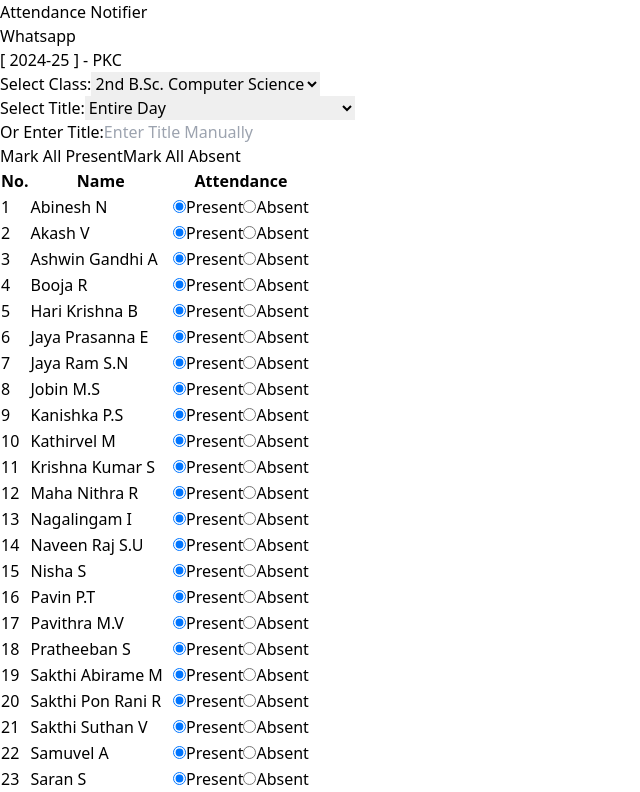
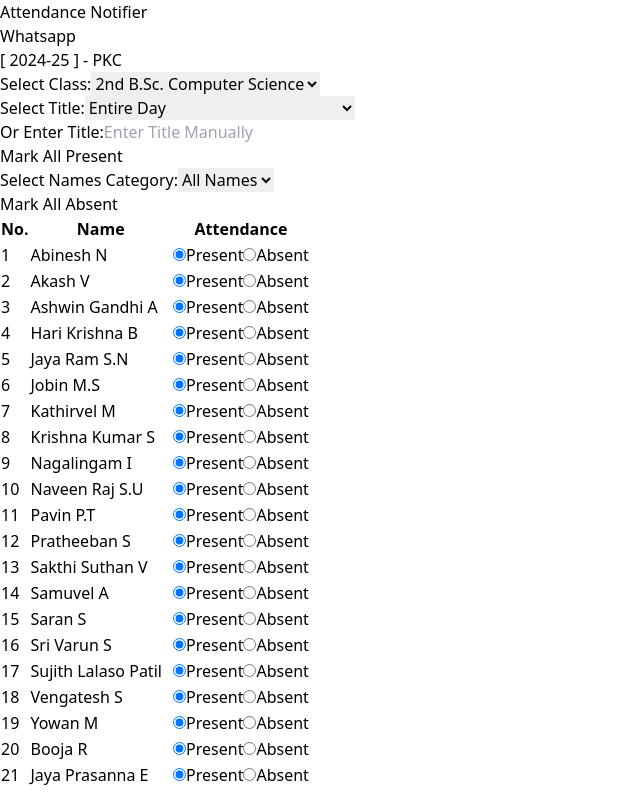
Before and after one commit to cspkcsf2009/attendance-whatsapp-notifier, a React (Vite) app: page / in a window 1280 px wide. Shown: the top 792 px of the page, without its empty margins (0-640 px from the left). Built offline with nearby package versions, Linux system fonts and the light colour scheme.

Commit message:
Select Names Category Added

```diff
--- a/src/components/AttendanceTable.jsx
+++ b/src/components/AttendanceTable.jsx
@@ -1,8 +1,8 @@
 import { useMemo } from 'react';
 import PropTypes from 'prop-types';
 
-const AttendanceTable = ({ initialNames, attendance, handleStatusChange }) => {
-    // Define the AttendanceRow component inside AttendanceTable
+const AttendanceTable = ({ allNames, attendance, handleStatusChange }) => {
+    // AttendanceRow function within AttendanceTable
     const AttendanceRow = ({ index, name, status }) => (
         <tr
             className={`transition-colors duration-300 ease-in-out hover:bg-gray-100 ${index % 2 === 0 ? 'bg-gray-50' : 'bg-white'}`}
@@ -38,6 +38,7 @@ const AttendanceTable = ({ initialNames, attendance, handleStatusChange }) => {
         </tr>
     );
 
+    // Prop types for AttendanceRow
     AttendanceRow.propTypes = {
         index: PropTypes.number.isRequired,
         name: PropTypes.string.isRequired,
@@ -45,17 +46,18 @@ const AttendanceTable = ({ initialNames, attendance, handleStatusChange }) => {
         handleStatusChange: PropTypes.func.isRequired,
     };
 
+    // Memoize AttendanceRow rendering
     const memoizedAttendanceRows = useMemo(() => (
-        initialNames.map((name, index) => (
+        allNames.map((name, index) => (
             <AttendanceRow
                 key={name}
                 index={index}
                 name={name}
-                status={attendance[name]}
+                status={attendance[name] || 'Absent'} // Default to 'Absent' if status is undefined
                 handleStatusChange={handleStatusChange}
             />
         ))
-    ), [initialNames, attendance, handleStatusChange]);
+    ), [allNames, attendance, handleStatusChange]);
 
     return (
         <table className="w-full divide-y divide-gray-300 mb-6 bg-white shadow-sm rounded-lg">
@@ -74,7 +76,7 @@ const AttendanceTable = ({ initialNames, attendance, handleStatusChange }) => {
 };
 
 AttendanceTable.propTypes = {
-    initialNames: PropTypes.arrayOf(PropTypes.string).isRequired,
+    allNames: PropTypes.arrayOf(PropTypes.string).isRequired,
     attendance: PropTypes.objectOf(PropTypes.string).isRequired,
     handleStatusChange: PropTypes.func.isRequired,
 };
--- a/src/components/ClassAndSubjectSelector.jsx
+++ b/src/components/ClassAndSubjectSelector.jsx
@@ -30,7 +30,7 @@ const ClassAndSubjectSelector = ({
     }, [manualSubject, selectedSubject, setSelectedSubject, subjects]);
 
     return (
-        <div className="flex flex-col sm:flex-row justify-between gap-4 mb-4 w-full p-6 rounded-lg border-2">
+        <div className="flex flex-col sm:flex-row justify-between gap-4 mb-4 w-full p-6 rounded-lg border-2 text-center">
             <div className="flex flex-col sm:flex-row gap-4 w-full">
                 <div className="flex-1">
                     <div className="flex flex-col sm:flex-row sm:justify-center sm:items-center space-y-2 sm:space-y-0 sm:space-x-4 w-full bg-white rounded-lg">
--- a/src/components/Home.jsx
+++ b/src/components/Home.jsx
@@ -1,51 +1,54 @@
-import { useState, useCallback } from 'react';
+import { useState, useCallback, useEffect } from 'react';
 import ClassAndSubjectSelector from './ClassAndSubjectSelector';
-import AttendanceTable from './AttendanceTable'; // Import the modified AttendanceTable component
+import AttendanceTable from './AttendanceTable';
 import SummarySection from './SummarySection';
 import WhatsAppButton from './WhatsAppButton';
 import DocxButton from './DocxButton';
-import MarkAllButtons from './MarkAllButtons'; // Import the new component
-
-const initialNames = [
-    "Abinesh N", "Akash V", "Ashwin Gandhi A", "Booja R", "Hari Krishna B", "Jaya Prasanna E", "Jaya Ram S.N", "Jobin M.S", "Kanishka P.S", "Kathirvel M", "Krishna Kumar S", "Maha Nithra R", "Nagalingam I", "Naveen Raj S.U", "Nisha S", "Pavin P.T", "Pavithra M.V", "Pratheeban S", "Sakthi Abirame M", "Sakthi Pon Rani R", "Sakthi Suthan V", "Samuvel A", "Saran S", "Segi S", "Senegadharshini K", "Sree Devi M", "Sri Varun S", "Sujith Lalaso Patil", "Vengatesh S", "Yowan M"
-];
+import MarkAllButtons from './MarkAllButtons';
+import { allNames, boysNames, girlsNames, folks } from './Names';
 
 const subjects = ['Entire Day', 'Tamil', 'English', 'PROGRAMMING in C++', 'Practical - PROGRAMMING in C++', 'Introduction to Data Science', 'Practical - PHP PROGRAMMING', 'Environmental Studies', 'FSD B18 Novitech'];
-
-// 30 Days FSD B18 Novitech - 31.07.2024
-
 const classes = ['2nd B.Sc. Computer Science', '3rd B.Sc. Computer Science', '1st B.Sc. Computer Science'];
 
 const Home = () => {
+    const [selectedGroup, setSelectedGroup] = useState('All');
     const [selectedClass, setSelectedClass] = useState(classes[0]);
     const [selectedSubject, setSelectedSubject] = useState(subjects[0]);
-    const [isManualSubject, setIsManualSubject] = useState(false); // Track if subject is entered manually
-    const [attendance, setAttendance] = useState(
-        initialNames.reduce((acc, name) => ({ ...acc, [name]: 'Present' }), {})
-    );
+    const [isManualSubject, setIsManualSubject] = useState(false);
+    const [attendance, setAttendance] = useState({});
     const [isSubmitClicked, setIsSubmitClicked] = useState(false);
     const [result, setResult] = useState({ present: [], absent: [] });
     const [showPresent, setShowPresent] = useState(false);
     const [showAbsent, setShowAbsent] = useState(false);
 
+    const getSelectedNames = useCallback(() => {
+        if (selectedGroup === 'Boys') return boysNames;
+        if (selectedGroup === 'Girls') return girlsNames;
+        if (selectedGroup === 'Folks') return folks;
+        return allNames;
+    }, [selectedGroup]);
+
+    useEffect(() => {
+        const names = getSelectedNames();
+        setAttendance(names.reduce((acc, name) => ({ ...acc, [name]: 'Present' }), {}));
+    }, [getSelectedNames]); // Only dependency is getSelectedNames
+
     const handleStatusChange = useCallback((name, status) => {
-        setAttendance((prevAttendance) => ({
+        setAttendance(prevAttendance => ({
             ...prevAttendance,
             [name]: status
         }));
     }, []);
 
     const handleSubmit = useCallback(() => {
-        // Capture the original order of names based on the keys in the attendance object
-        const originalOrder = Object.keys(attendance);
+        const names = getSelectedNames();
+        const originalOrder = names;
 
-        // Create a map to store the index of each name in the originalOrder array
         const indexMap = originalOrder.reduce((map, name, index) => {
-            map[name] = index + 1; // Adding 1 to make indices start from 1
+            map[name] = index + 1;
             return map;
         }, {});
 
-        // Create arrays for present and absent with the correct index and rollNo
         const presentWithIndex = originalOrder
             .filter(name => attendance[name] === 'Present')
             .map(name => ({ name, index: indexMap[name], rollNo: indexMap[name].toString(), attendanceStatus: 'Present' }));
@@ -53,27 +56,22 @@ const Home = () => {
             .filter(name => attendance[name] === 'Absent')
             .map(name => ({ name, index: indexMap[name], rollNo: indexMap[name].toString(), attendanceStatus: 'Absent' }));
 
-        // Combine present and absent arrays
         const combinedWithIndex = [...presentWithIndex, ...absentWithIndex];
 
-        // Sort combined array by index
         const sorted = combinedWithIndex.sort((a, b) => a.index - b.index);
 
-        // Set result with sorted names and handle empty arrays
         setResult({
             present: sorted.filter(item => attendance[item.name] === 'Present') || [],
             absent: sorted.filter(item => attendance[item.name] === 'Absent') || [],
         });
         setIsSubmitClicked(true);
-
-        // Log the final combined and sorted array
-        // console.log('Sorted Combined Names with Index:', sorted);
-    }, [attendance]);
+    }, [attendance, getSelectedNames]); // Added getSelectedNames to dependencies
 
     const handleMarkAllPresent = () => {
-        setAttendance((prevAttendance) => {
+        setAttendance(prevAttendance => {
+            const names = getSelectedNames();
             const newAttendance = { ...prevAttendance };
-            initialNames.forEach(name => {
+            names.forEach(name => {
                 newAttendance[name] = 'Present';
             });
             return newAttendance;
@@ -81,9 +79,10 @@ const Home = () => {
     };
 
     const handleMarkAllAbsent = () => {
-        setAttendance((prevAttendance) => {
+        setAttendance(prevAttendance => {
+            const names = getSelectedNames();
             const newAttendance = { ...prevAttendance };
-            initialNames.forEach(name => {
+            names.forEach(name => {
                 newAttendance[name] = 'Absent';
             });
             return newAttendance;
@@ -111,11 +110,13 @@ const Home = () => {
                         subjects={subjects}
                     />
                     <MarkAllButtons
+                        selectedGroup={selectedGroup}
+                        setSelectedGroup={setSelectedGroup}
                         handleMarkAllPresent={handleMarkAllPresent}
                         handleMarkAllAbsent={handleMarkAllAbsent}
                     />
                     <AttendanceTable
-                        initialNames={initialNames}
+                        allNames={getSelectedNames()}
                         attendance={attendance}
                         handleStatusChange={handleStatusChange}
                     />
@@ -144,7 +145,7 @@ const Home = () => {
                         selectedSubject={selectedSubject}
                     />
                 </main>
-                <footer className=" text-center px-4 pb-6">
+                <footer className="text-center px-4 pb-6">
                     <SummarySection
                         result={result}
                         showPresent={showPresent}
--- a/src/components/MarkAllButtons.jsx
+++ b/src/components/MarkAllButtons.jsx
@@ -1,7 +1,6 @@
-// src/components/MarkAllButtons.jsx
 import PropTypes from 'prop-types';
 
-const MarkAllButtons = ({ handleMarkAllPresent, handleMarkAllAbsent }) => (
+const MarkAllButtons = ({ selectedGroup, setSelectedGroup, handleMarkAllPresent, handleMarkAllAbsent }) => (
     <div className="flex flex-col sm:flex-row gap-4 mb-6">
         <button
             onClick={handleMarkAllPresent}
@@ -11,6 +10,24 @@ const MarkAllButtons = ({ handleMarkAllPresent, handleMarkAllAbsent }) => (
         >
             Mark All Present
         </button>
+
+        <div className="flex-1 mb-1 sm:mb-0">
+            <label htmlFor="names" className="block text-sm sm:text-lg font-medium text-gray-700 mb-2 text-center">
+                Select Names Category:
+            </label>
+            <select
+                id="names"
+                value={selectedGroup}
+                onChange={(e) => setSelectedGroup(e.target.value)}
+                className="block w-full p-2 sm:p-3 border border-gray-300 rounded-lg shadow-sm focus:ring-2 focus:ring-blue-500 focus:border-blue-500 transition duration-150 ease-in-out bg-white text-gray-900 text-sm sm:text-base"
+            >
+                <option value="All">All Names</option>
+                <option value="Boys">Boys</option>
+                <option value="Girls">Girls</option>
+                <option value="Folks">Folks</option>
+            </select>
+        </div>
+
         <button
             onClick={handleMarkAllAbsent}
             className="flex-1 px-4 py-2 bg-red-500 text-white font-semibold rounded-lg shadow-lg transition-transform transform duration-300 ease-in-out hover:bg-red-600 hover:scale-105 hover:shadow-xl focus:outline-none focus:ring-4 focus:ring-red-300 active:bg-red-700 active:shadow-md text-sm uppercase"
@@ -23,6 +40,8 @@ const MarkAllButtons = ({ handleMarkAllPresent, handleMarkAllAbsent }) => (
 );
 
 MarkAllButtons.propTypes = {
+    selectedGroup: PropTypes.string.isRequired,
+    setSelectedGroup: PropTypes.func.isRequired,
     handleMarkAllPresent: PropTypes.func.isRequired,
     handleMarkAllAbsent: PropTypes.func.isRequired,
 };
--- /dev/null
+++ b/src/components/Names.jsx
@@ -0,0 +1,18 @@
+// Names.jsx
+export const boysNames = [
+    "Abinesh N", "Akash V", "Ashwin Gandhi A", "Hari Krishna B", "Jaya Ram S.N", "Jobin M.S",
+    "Kathirvel M", "Krishna Kumar S", "Nagalingam I", "Naveen Raj S.U", "Pavin P.T", "Pratheeban S",
+    "Sakthi Suthan V", "Samuvel A", "Saran S", "Sri Varun S", "Sujith Lalaso Patil", "Vengatesh S", "Yowan M"
+];
+
+export const girlsNames = [
+    "Booja R", "Jaya Prasanna E", "Kanishka P.S", "Maha Nithra R", "Nisha S", "Pavithra M.V", "Sakthi Abirame M",
+    "Sakthi Pon Rani R", "Segi S", "Senegadharshini K", "Sree Devi M"
+];
+
+export const folks = [
+    "Akash V", "Samuvel A", "Sri Varun S", "Vengatesh S", "Booja R", "Jaya Prasanna E", "Kanishka P.S", "Maha Nithra R", "Pavithra M.V",
+    "Sakthi Pon Rani R", "Sree Devi M"
+];
+
+export const allNames = [...boysNames, ...girlsNames];
```
Also changed, not shown: src/components/ActionButtons.jsx (deleted, +0 -29 lines).
